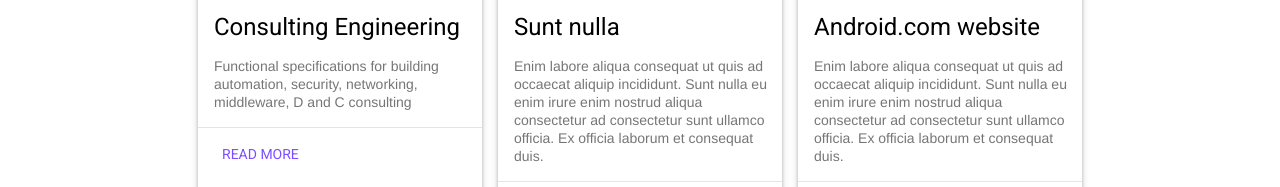
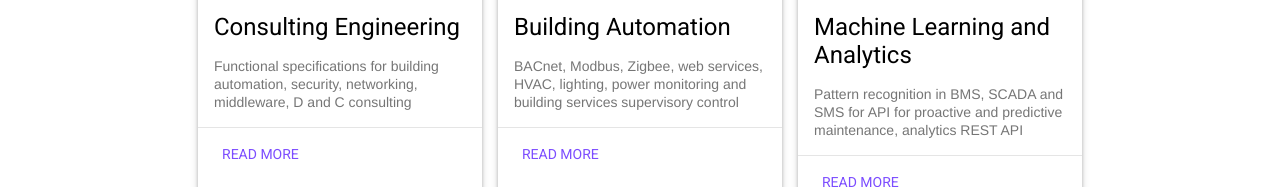
Before and after one commit to Typhon-Solutions/typhon-solutions-static, a plain HTML site: page index.html in a window 1280 px wide. Shown: the part 344-531 px from the top of the page. Drawn offline with nearby package versions, Linux system fonts and the light colour scheme; files that its build step writes are made by us from their sources; files whose address does not match are found by name.

Commit message:
Update index.html

```diff
--- a/index.html
+++ b/index.html
@@ -74,10 +74,10 @@
                         <img class="article-image" src=" images/example-work07.jpg" border="0" alt="">
                     </div>
                     <div class="mdl-card__title">
-                        <h2 class="mdl-card__title-text">Sunt nulla</h2>
+                        <h2 class="mdl-card__title-text">Building Automation</h2>
                     </div>
                     <div class="mdl-card__supporting-text">
-                        Enim labore aliqua consequat ut quis ad occaecat aliquip incididunt. Sunt nulla eu enim irure enim nostrud aliqua consectetur ad consectetur sunt ullamco officia. Ex officia laborum et consequat duis.
+                        BACnet, Modbus, Zigbee, web services, HVAC, lighting, power monitoring and building services supervisory control
                     </div>
                     <div class="mdl-card__actions mdl-card--border">
                         <a class="mdl-button mdl-button--colored mdl-js-button mdl-js-ripple-effect mdl-button--accent" href="portfolio-example01.html">Read more</a>
@@ -88,10 +88,10 @@
                         <img class="article-image" src=" images/example-work02.jpg" border="0" alt="">
                     </div>
                     <div class="mdl-card__title">
-                        <h2 class="mdl-card__title-text">Android.com website</h2>
+                        <h2 class="mdl-card__title-text">Machine Learning and Analytics</h2>
                     </div>
                     <div class="mdl-card__supporting-text">
-                        Enim labore aliqua consequat ut quis ad occaecat aliquip incididunt. Sunt nulla eu enim irure enim nostrud aliqua consectetur ad consectetur sunt ullamco officia. Ex officia laborum et consequat duis.
+                        Pattern recognition in BMS, SCADA and SMS for API for proactive and predictive maintenance, analytics REST API
                     </div>
                     <div class="mdl-card__actions mdl-card--border">
                         <a class="mdl-button mdl-button--colored mdl-js-button mdl-js-ripple-effect mdl-button--accent" href="portfolio-example01.html">Read more</a>
@@ -102,10 +102,10 @@
                         <img class="article-image" src=" images/example-work03.jpg" border="0" alt="">
                     </div>
                     <div class="mdl-card__title">
-                        <h2 class="mdl-card__title-text">Dashboard template</h2>
+                        <h2 class="mdl-card__title-text">Integration</h2>
                     </div>
                     <div class="mdl-card__supporting-text">
-                        Enim labore aliqua consequat ut quis ad occaecat aliquip incididunt. Sunt nulla eu enim irure enim nostrud aliqua consectetur ad consectetur sunt ullamco officia. Ex officia laborum et consequat duis.
+                        Web services and REST API design, integrated middleware systems
                     </div>
                     <div class="mdl-card__actions mdl-card--border">
                         <a class="mdl-button mdl-button--colored mdl-js-button mdl-js-ripple-effect mdl-button--accent" href="portfolio-example01.html">Read more</a>
```
